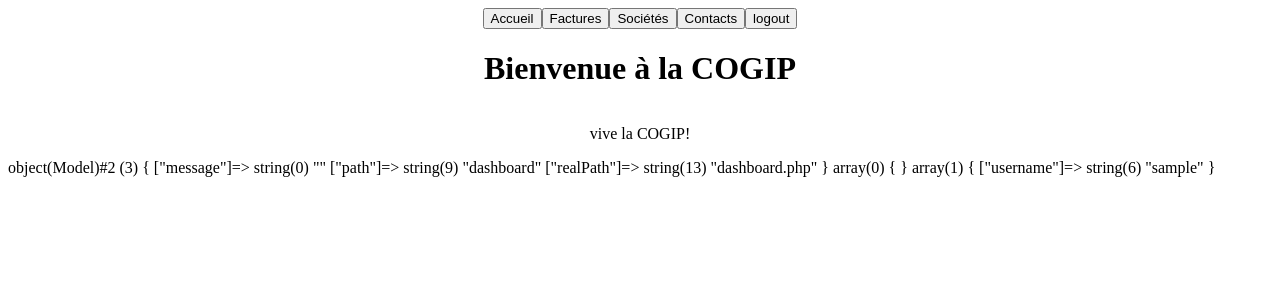
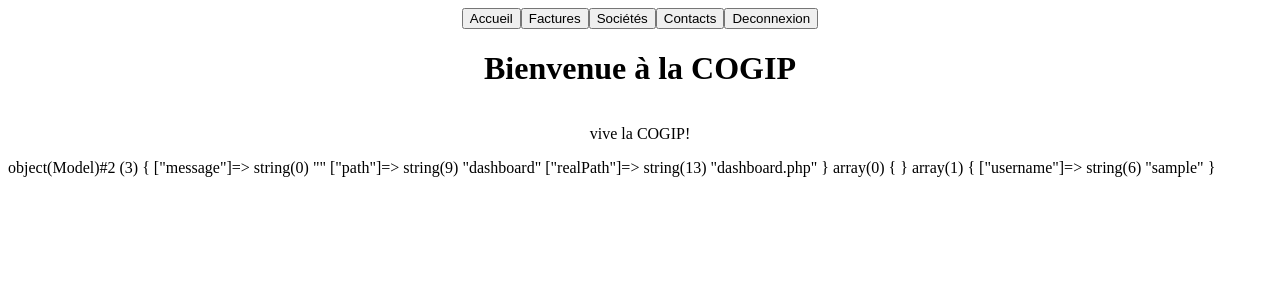
Before and after one commit to DewerseB/COGIP-app, a PHP site: page /index.php in a window 1280 px wide. Shown: the top 300 px of the page. Run offline with PHP 8.4, Linux system fonts and the light colour scheme; the visitor is signed in with stand-in values (Sample User, id 1).

Commit message:
fix logout

```diff
--- a/model/classes/route.php
+++ b/model/classes/route.php
@@ -13,7 +13,4 @@
             return $realPath;
         }
 
-        // public function getPath() {
-        //     return $this->path . '.php';
-        // }
     }
--- a/model/model.php
+++ b/model/model.php
@@ -22,8 +22,6 @@
                 $this->path = 'dashboard';
             }
 
-            //$usertype = 'guest';
-
             if (!Auth::isLogged() && isset($_POST['username']) && isset($_POST['password']) && isset($_POST['submit'])) {
                 if ($_POST['submit'] === 'login') {
                     try {
@@ -36,7 +34,6 @@
                     }
                 }
             }
-            //return $usertype;
         }
 
         private function getData() {
--- a/view/header.php
+++ b/view/header.php
@@ -5,8 +5,8 @@
         <a href="/COGIP-app/companies/list"><button type="button">Sociétés</button></a>
         <a href="/COGIP-app/contacts/list"><button type="button">Contacts</button></a>
         <?php
-            if (isset($_SESSION['username'])) {
-                echo '<form action="" method="POST"><input type="submit" name="submit" value="logout"></form>';
+            if (Auth::isLogged()) {
+                echo '<form action="" method="POST"><button type="submit" name="submit" value="logout">Deconnexion</button></form>';
             } else {
                 echo '<a href="/COGIP-app/login"><button type="button">Connexion</button></a>';
             }
```
